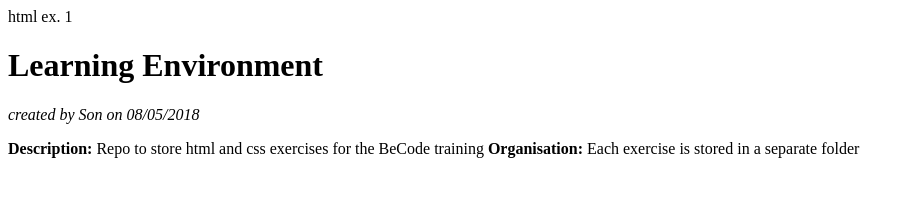
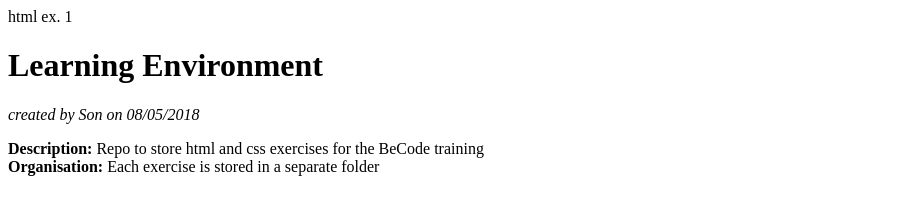
Before and after one commit to quang-le/Learning-Environment, a plain HTML site: page index.html in a window 1280 px wide. Shown: the whole page, without its empty margins (0-915 px from the left). Drawn offline with Linux system fonts and the light colour scheme.

Commit message:
convert to html try 2

```diff
--- a/index.html
+++ b/index.html
@@ -7,11 +7,11 @@
  <body>
   <h1> Learning Environment </h1>
 
-   <p> <i>created by Son on 08/05/2018</i> </p>
+    <div>  <p> <i>created by Son on 08/05/2018</i> </p> </div>
 
-   <b> Description:</b> Repo to store html and css exercises for the BeCode training
+    <div>  <b> Description:</b> Repo to store html and css exercises for the BeCode training </div>
 
-  <b>Organisation:</b> Each exercise is stored in a separate folder
+    <div> <b>Organisation:</b> Each exercise is stored in a separate folder </div>
 
  </body>
 </html>
```
